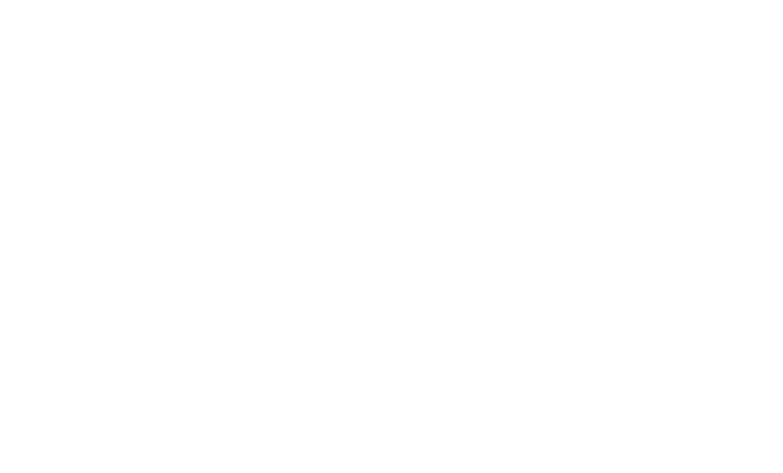
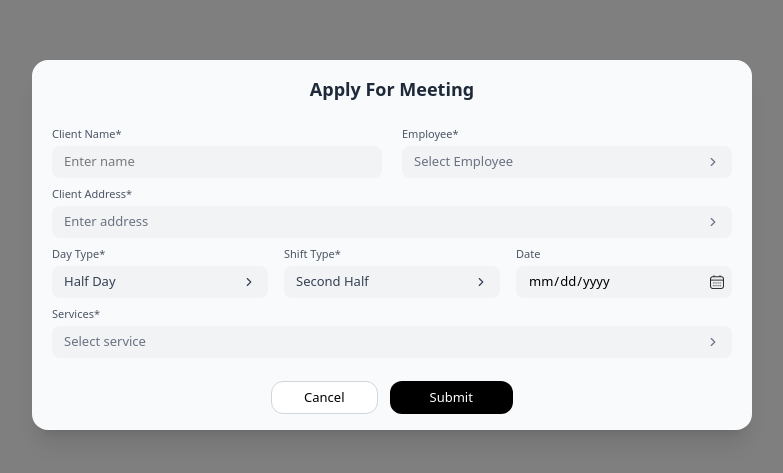
Before and after one commit to shraddha-akolkar/task1, a React (Vite) app: page /MeetingModal in a window 1280 px wide. Before the commit this address had no page. Shown: the part 155-628 px from the top of the page, without its empty margins (248-1031 px from the left). Built offline with nearby package versions, Linux system fonts and the light colour scheme.

Commit message:
feat: Add MeetingModal component and update routing in App component

```diff
--- a/src/App.jsx
+++ b/src/App.jsx
@@ -12,6 +12,7 @@
 import LeaveModal from "./components/LeaveModal";
 import HolidaysModal from "./components/HolidaysModal";
 import Meeting from "./components/Meeting";
+import MeetingModal from "./components/MeetingModal";
 import Demo from "./components/Demo";
 import Leave from "./components/Leave";
 import { Toaster } from "react-hot-toast";
@@ -82,6 +83,7 @@
         <Route path="/AttendanceModal" element={<AttendanceModal />} />
         <Route path="/LeaveModal" element={<LeaveModal />} />
         <Route path="/HolidayModal" element={<HolidaysModal />} />
+        <Route path="/MeetingModal" element={<MeetingModal />} />
         <Route path="/Leave" element={<Leave />} />
         <Route path="/register" element={<RegisterEmployeeModal />} />
         <Route
--- /dev/null
+++ b/src/components/MeetingModal.jsx
@@ -0,0 +1,139 @@
+import React, { useRef } from "react";
+import { ChevronRight } from "lucide-react";
+import calendar from "../assets/calendar.png";
+
+const MeetingModal = ({ onClose }) => {
+  const dateRef = useRef(null);
+  return (
+    <div className="fixed inset-0 bg-black/50 backdrop-blur-[2px] flex items-center justify-center z-50">
+      {/* FORM */}
+      <form className="bg-[#F9FAFB] w-[720px] h-[370px] rounded-2xl shadow-xl px-5 py-4 flex flex-col justify-between">
+        {/* TITLE */}
+        <h2 className="text-[18px] font-semibold text-center text-gray-800">
+          Apply For Meeting
+        </h2>
+
+        {/* GRID */}
+        <div className="grid grid-cols-2 gap-x-5 gap-y-2 mt-2">
+          {/* CLIENT NAME */}
+          <div>
+            <label className="block text-[11px] text-gray-600 mb-1">
+              Client Name*
+            </label>
+            <input
+              type="text"
+              placeholder="Enter name"
+              className="w-full bg-[#F1F3F5] rounded-lg px-3 py-1.5 text-[13px] outline-none"
+            />
+          </div>
+
+          {/* EMPLOYEE */}
+          <div>
+            <label className="block text-[11px] text-gray-600 mb-1">
+              Employee*
+            </label>
+
+            <div className="bg-[#F1F3F5] rounded-lg px-3 py-1.5 flex items-center justify-between text-[13px] text-gray-500">
+              Select Employee
+              <ChevronRight size={14} />
+            </div>
+          </div>
+
+          {/* CLIENT ADDRESS */}
+          <div className="col-span-2">
+            <label className="block text-[11px] text-gray-600 mb-1">
+              Client Address*
+            </label>
+
+            <div className="bg-[#F1F3F5] rounded-lg px-3 py-1.5 flex items-center justify-between text-[13px] text-gray-500">
+              Enter address
+              <ChevronRight size={14} />
+            </div>
+          </div>
+
+          {/* DAY TYPE */}
+          {/* DAY TYPE + SHIFT TYPE + DATE IN ONE ROW */}
+          <div className="col-span-2 grid grid-cols-3 gap-4">
+            {/* DAY TYPE */}
+            <div>
+              <label className="block text-[11px] text-gray-600 mb-1">
+                Day Type*
+              </label>
+
+              <div className="bg-[#F1F3F5] rounded-lg px-3 py-1.5 flex items-center justify-between text-[13px] text-gray-700">
+                Half Day
+                <ChevronRight size={14} />
+              </div>
+            </div>
+
+            {/* SHIFT TYPE */}
+            <div>
+              <label className="block text-[11px] text-gray-600 mb-1">
+                Shift Type*
+              </label>
+
+              <div className="bg-[#F1F3F5] rounded-lg px-3 py-1.5 flex items-center justify-between text-[13px] text-gray-700">
+                Second Half
+                <ChevronRight size={14} />
+              </div>
+            </div>
+
+            {/* DATE */}
+            <div>
+              <label className="block text-[11px] text-gray-600 mb-1">
+                Date
+              </label>
+
+              <div className="relative">
+                <input
+                  ref={dateRef}
+                  type="date"
+                  className="w-full bg-[#F1F3F5] rounded-lg px-3 py-1.5 pr-8 text-[13px] outline-none"
+                />
+
+                <img
+                  src={calendar}
+                  alt="calendar"
+                  onClick={() => dateRef.current?.showPicker?.()}
+                  className="text-gray-700 absolute right-2 top-1/2 -translate-y-1/2 w-3.5 h-3.5 cursor-pointer"
+                />
+              </div>
+            </div>
+          </div>
+
+          {/* SERVICES */}
+          <div className="col-span-2">
+            <label className="block text-[11px] text-gray-600 mb-1">
+              Services*
+            </label>
+
+            <div className="bg-[#F1F3F5] rounded-lg px-3 py-1.5 flex items-center justify-between text-[13px] text-gray-500">
+              Select service
+              <ChevronRight size={14} />
+            </div>
+          </div>
+        </div>
+
+        {/* BUTTONS */}
+        <div className="flex justify-center gap-3 mt-2">
+          <button
+            type="button"
+            onClick={onClose}
+            className="px-8 py-1.5 border border-gray-300 rounded-xl text-[13px] bg-white hover:bg-gray-50"
+          >
+            Cancel
+          </button>
+
+          <button
+            type="submit"
+            className="px-10 py-1.5 bg-black text-white rounded-xl text-[13px] hover:bg-gray-800"
+          >
+            Submit
+          </button>
+        </div>
+      </form>
+    </div>
+  );
+};
+
+export default MeetingModal;
```
